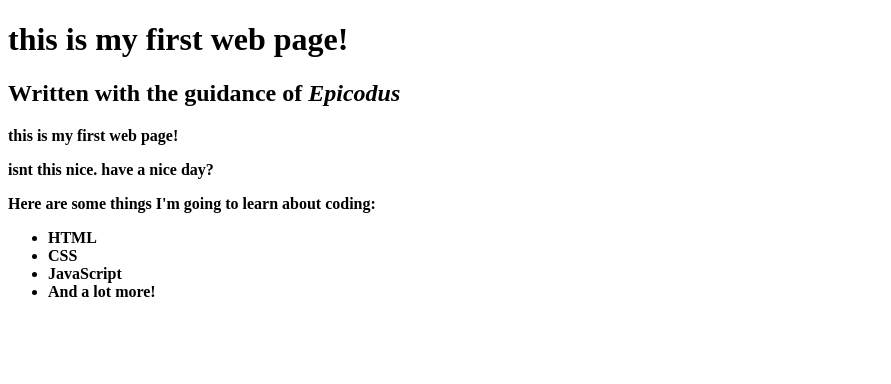
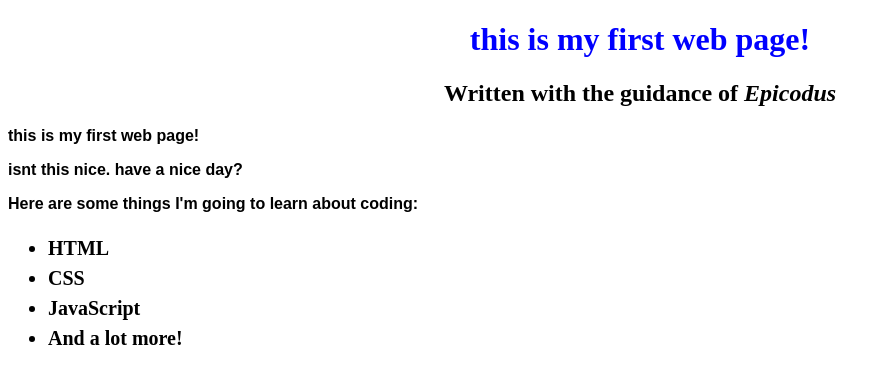
Before and after one commit to dschaaf89/my-first-webpage, a plain HTML site: page my-first-webpage.html in a window 1280 px wide. Shown: the whole page, without its empty margins (0-891 px from the left). Drawn offline with Linux system fonts and the light colour scheme.

Commit message:
add css styles

```diff
--- /dev/null
+++ b/css/styles.css
@@ -0,0 +1,15 @@
+h1{
+  color:blue;
+  text-align: center;
+}
+h2{
+  font font-style: italic;
+  text-align:center
+}
+p{
+  font-family: sans-serif;
+}
+ul{
+  font-size: 20px;
+  line-height: 30px;
+}
--- a/my-first-webpage.html
+++ b/my-first-webpage.html
@@ -1,6 +1,7 @@
 <!DOCTYPE html>
 <html lang = en-us>
 <head>
+  <link href= "css/styles.css" rel = "stylesheet" type="text/css">
   <title>Webpage #1!</title>
 </head>
 <body>
```
